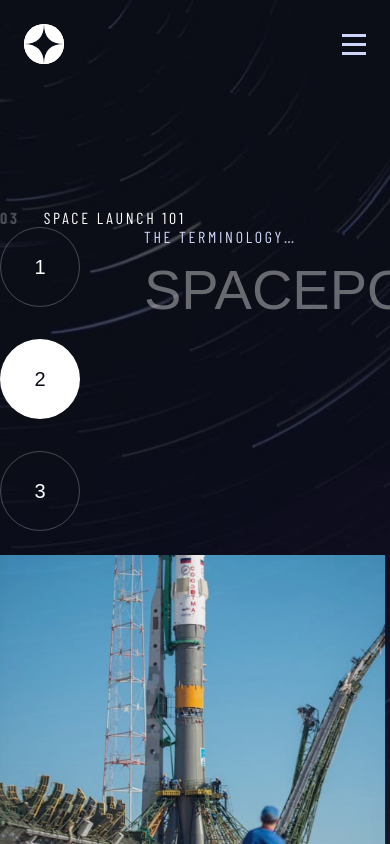
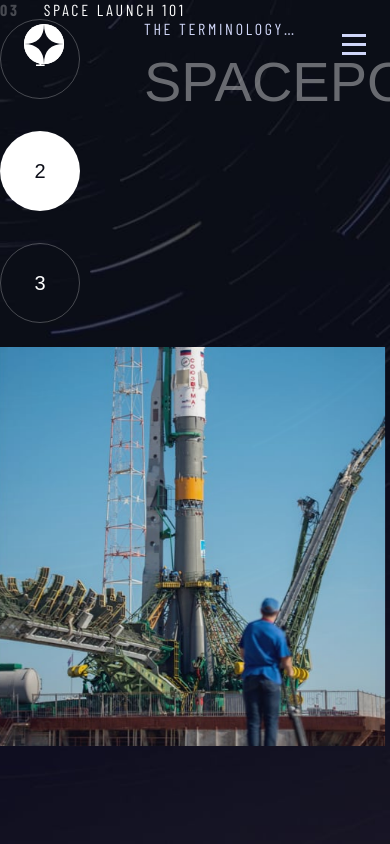
Before and after one commit to aleksandr-efimenko/space-tourism, a Next.js app: page /technology in a window 390 px wide. Built offline with nearby package versions, Linux system fonts and the light colour scheme; a web font is replaced by a local one.

Commit message:
create page container component

```diff
--- a/src/pages/technology.tsx
+++ b/src/pages/technology.tsx
@@ -18,8 +18,8 @@ export default function Technology() {
 
   return (
     <>
-      <div className='lg:grid lg:min-h-screen lg:page-container pt-52'>
-        <div className='col-start-2 col-end-9'>
+      <div className='lg:grid lg:min-h-screen lg:page-container lg:pt-52 w-full'>
+        <div className='lg:col-start-2 lg:col-end-9'>
           <PageTitle number='03' title='Space launch 101' />
           <div className='flex items-center h-5/6'>
             <div className='flex gap-16'>
```
